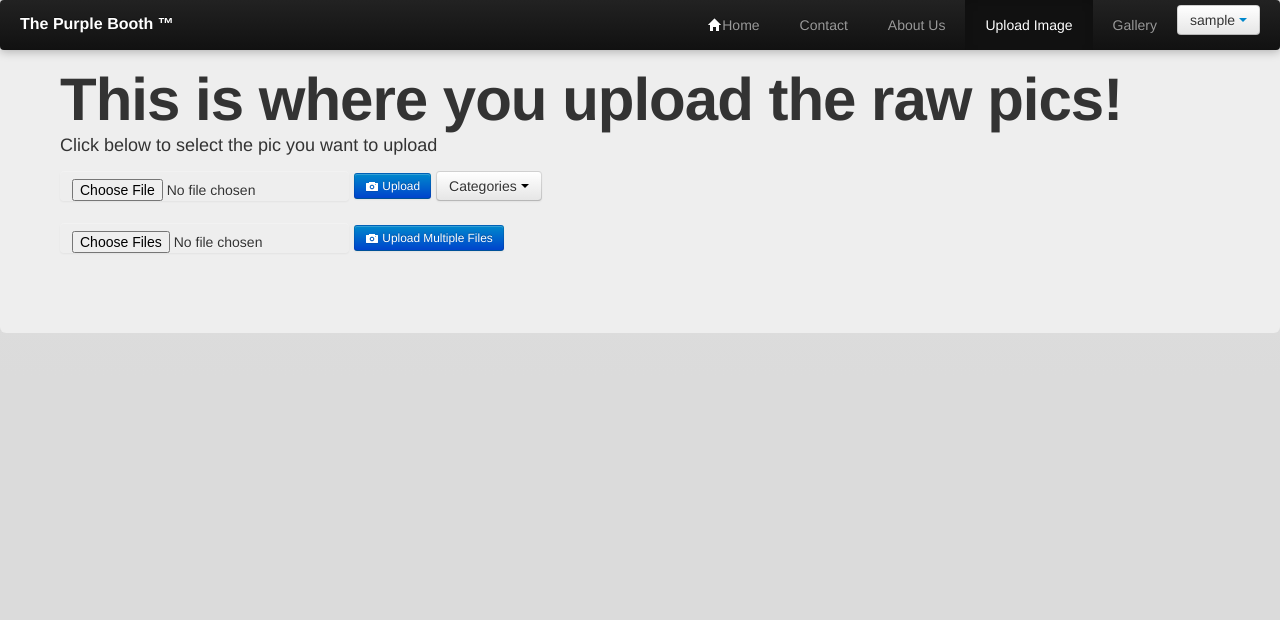
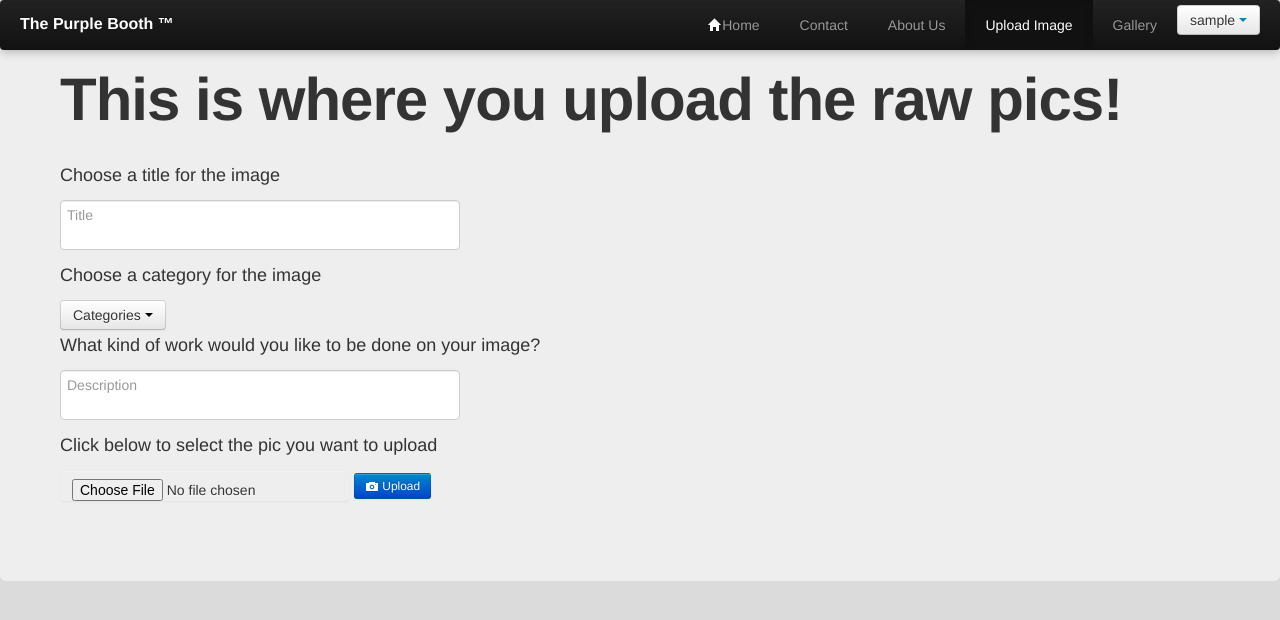
Before and after one commit to ameyakoshti/ThePurplebooth, a PHP site: page /codenameDS/upload_image.php in a window 1280 px wide. Shown: the top 620 px of the page. Run offline with PHP 8.4, Linux system fonts and the light colour scheme; the visitor is signed in with stand-in values (Sample User, id 1).

Commit message:
about us and image upload

```diff
--- a/upload_image.php
+++ b/upload_image.php
@@ -61,18 +61,15 @@ ob_start();
     </div>
     	<?php }
     	else { ?>
-     	<p>
-      		Click below to select the pic you want to upload
-    	</p>
-		<p>
-		<form method="post" enctype="multipart/form-data">
-			<input name="userfile" type="file" id="userfile"
-				class="btn">
-			<button class="btn btn-primary btn-small" id="upload" name="upload"
-				type="submit">
-				<i class="icon-camera icon-white"> </i> Upload
-			</button>
+        </br>
+        <form method="post" enctype="multipart/form-data">
+     	<div>
+     		<p>Choose a title for the image</p>
+     		<textarea id="title" name="title" class="enterComment" placeholder="Title"/></textarea>
+     	</div>
 
+     	<div>
+			<p>Choose a category for the image</p>
 			<div class="btn-group">
 				<button id="btnCatergories" type="button" class="btn btn-default dropdown-toggle" data-toggle="dropdown">
 					Categories
@@ -82,17 +79,34 @@ ob_start();
 					<?php include $_SERVER['DOCUMENT_ROOT'] . '/codenameDS/includes/categories.php'; ?>
 				</ul>
 			</div>
+		</div>
+
+		<div>
+     		<p>What kind of work would you like to be done on your image?</p>
+     		<textarea id="editdetails" name="editdetails" class="enterComment" placeholder="Description"/></textarea>
+     	</div>
+
+		<div>
+	     	<p>Click below to select the pic you want to upload</p>
+			<p>
+
+				<input name="userfile" type="file" id="userfile"
+					class="btn">
+				<button class="btn btn-primary btn-small" id="upload" name="upload"
+					type="submit">
+					<i class="icon-camera icon-white"> </i> Upload
+				</button>
+			</p>
+		</div>
 		</form>
-
-		<form method="post" enctype="multipart/form-data">
+		<!--<form method="post" enctype="multipart/form-data">
 			<input type="file" name="uploadedfiles[]" multiple id="uploadedfiles[]"
 				class="btn">
 			<button class="btn btn-primary btn-small" id="uploadmany"
 				name="uploadmany" type="submit">
 				<i class="icon-camera icon-white"> </i> Upload Multiple Files
 			</button>
-		</form>
-		</p>
+		</form>-->
 	</div>
 	<?php } ?>
 </body>
```
Also changed, not shown: about_us.php (+10 -5 lines), img/team/ameyakoshti.jpg, img/team/sheetal.jpg (deleted), img/team/sheetalparanjpe.jpg (added), img/team/sushimkoshti.jpg (added).
